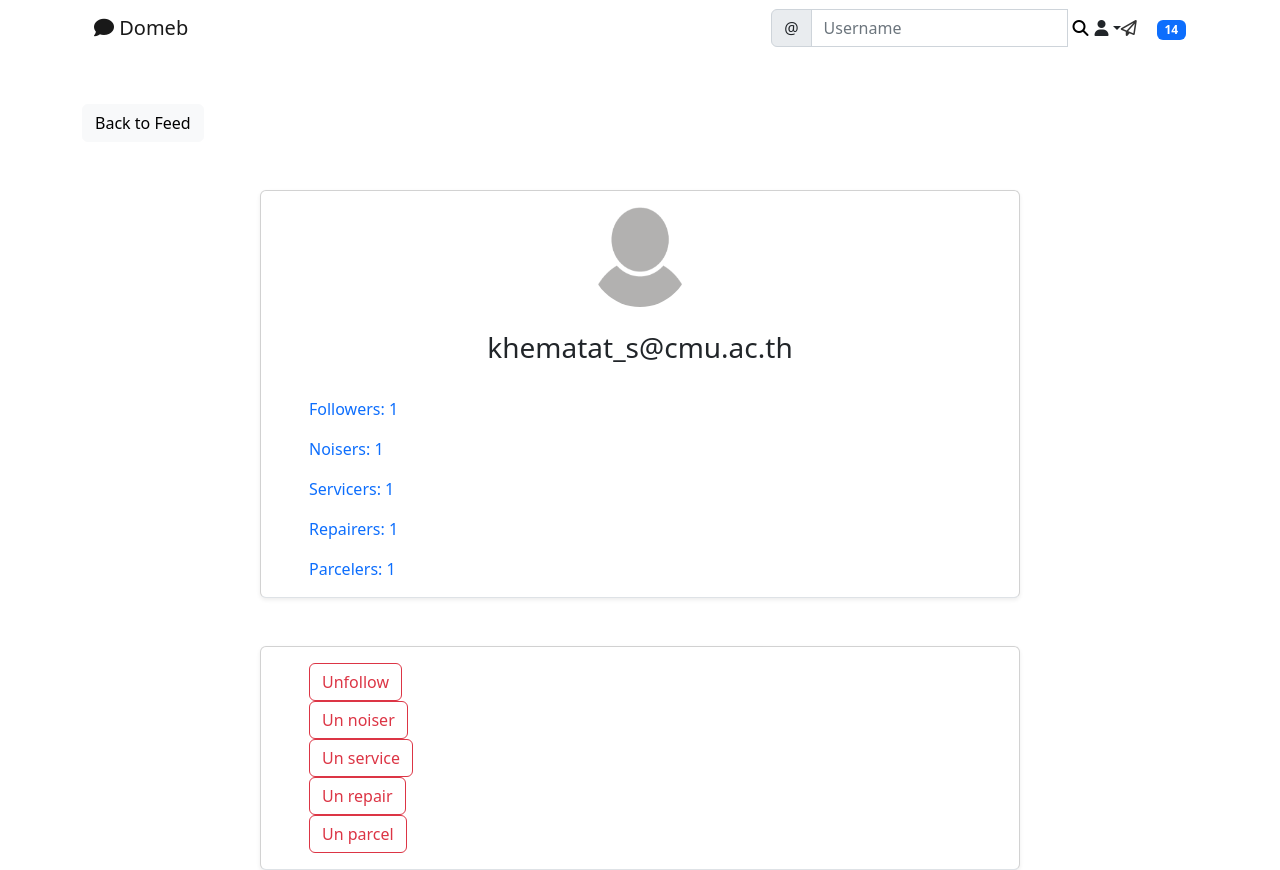
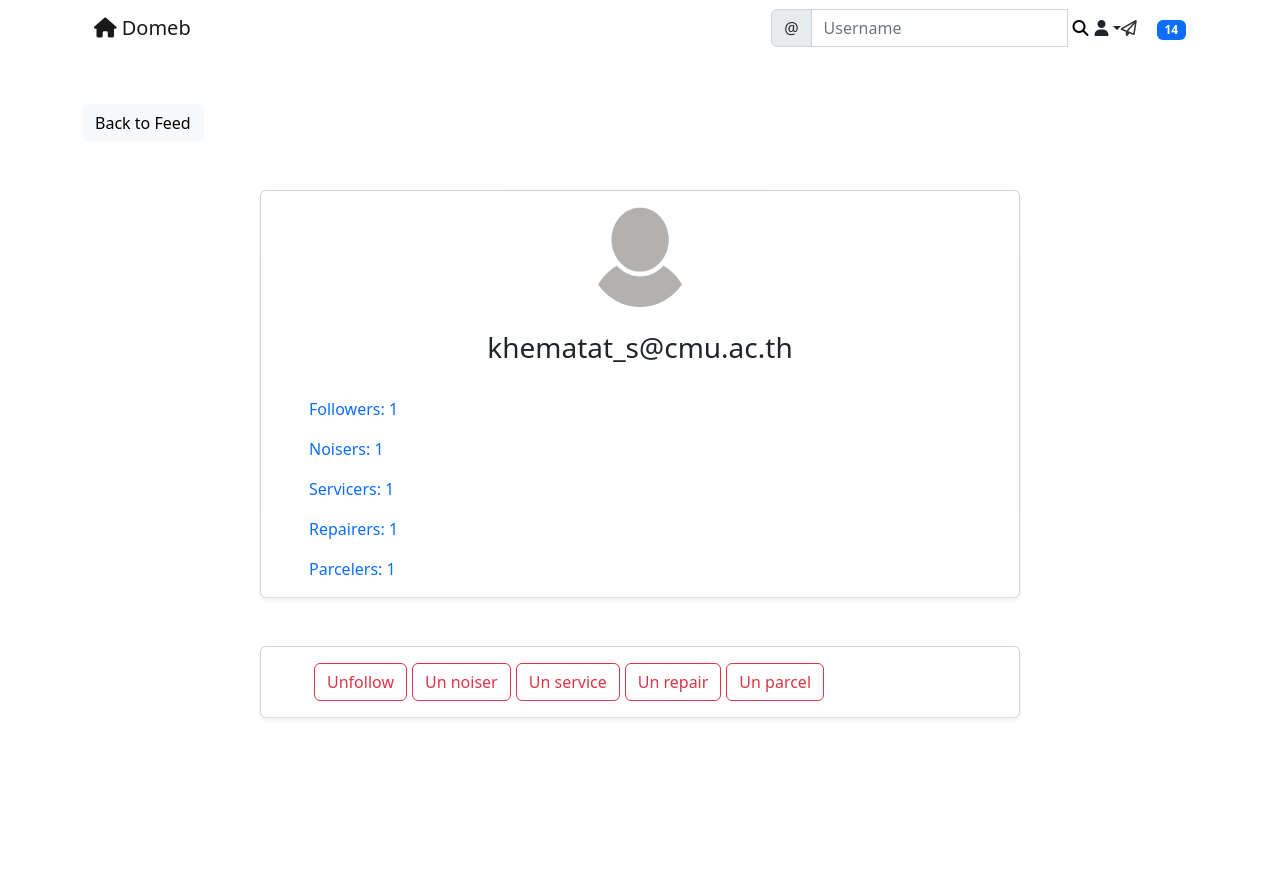
Before and after one commit to TarKz06/finalproject_domeb, a Django app: page /social/profile/2/ in a window 1280 px wide. After the commit the page ends 719 px from the top, so only its background shows below. Run offline with Django 3.2, Linux system fonts and the light colour scheme; a user stored in the database is signed in; data comes from the database, SQL or seed files in the repository; both versions use the stored data as it was after the commit; some libraries are stand-ins or nearby versions.

Commit message:
Update post list

```diff
--- a/landing/templates/landing/navbar.html
+++ b/landing/templates/landing/navbar.html
@@ -1,6 +1,6 @@
 {% load custom_tags %}
 
-<div class="container">
+<div class="container ">
 <nav class="navbar navbar-expand-lg navbar-light">
   <div class="container-fluid">
     <button class="navbar-toggler" type="button" data-bs-toggle="collapse" data-bs-target="#navbarTogglerDemo03" aria-controls="navbarTogglerDemo03" aria-expanded="false" aria-label="Toggle navigation">
@@ -13,7 +13,7 @@
     href="{% url 'index' %}"
     {% endif %}
 
-    ><i class="fas fa-comment"></i> Domeb</a>
+    ><i class="fas fa-home"></i> Domeb</a>
     <div class="collapse navbar-collapse" id="navbarTogglerDemo03">
       <ul class="navbar-nav me-auto mb-2 mb-lg-0">
       </ul>
--- a/social/templates/social/post_list.html
+++ b/social/templates/social/post_list.html
@@ -83,8 +83,8 @@
                     {% csrf_token %}
                     <input type="hidden" name="next" value="{{ request.path }}">
                     <button class="remove-default-btn" type="submit">
-                        {% comment %} <i class="far fa-thumbs-down"> <span>{{ post.dislikes.all.count }}</span></i>
-                    </button> {% endcomment %}
+                       {% comment %} <i class="far fa-thumbs-down"> <span>{{ post.dislikes.all.count }}</span></i> {% endcomment %}
+                    </button>
                 </form>
         </div>
     </div>
--- a/social/templates/social/profile.html
+++ b/social/templates/social/profile.html
@@ -65,18 +65,18 @@
             <p>Birthday: {{ profile.birth_date }}</p>
             {% endif %}
             {% comment %} Follow {% endcomment %}
-
+            <ul class="list-group list-group-horizontal">
             {% if user == request.user %}
                 {% else %}
                 {% if is_following %}
                     <form method="POST" action="{% url 'remove-follower' profile.pk %}">
                         {% csrf_token %}
-                        <button class="btn btn-outline-danger" type="submit">Unfollow</button>
+                        <button style="margin-left: 5px" class="btn btn-outline-danger" type="submit">Unfollow</button>
                     </form>
                     {% else %}
                     <form method="POST" action="{% url 'add-follower' profile.pk %}">
                         {% csrf_token %}
-                        <button class="btn btn-outline-success" type="submit">Follow</button>
+                        <button style="margin-left: 5px" class="btn btn-outline-success" type="submit">Follow</button>
                     </form>
                 {% endif %}
             {% endif %}
@@ -86,12 +86,12 @@
             {% if is_noising %}
                 <form method="POST" action="{% url 'remove-noiser' profile.pk %}">
                     {% csrf_token %}
-                    <button class="btn btn-outline-danger" type="submit">Un noiser</button>
+                    <button style="margin-left: 5px" class="btn btn-outline-danger" type="submit">Un noiser</button>
                 </form>
                 {% else %}
                 <form method="POST" action="{% url 'add-noiser' profile.pk %}">
                     {% csrf_token %}
-                    <button class="btn btn-outline-success" type="submit">noiser</button>
+                    <button style="margin-left: 5px" class="btn btn-outline-success" type="submit">noiser</button>
                 </form>
             {% endif %}
         {% endif %}
@@ -101,12 +101,12 @@
         {% if is_servicing %}
             <form method="POST" action="{% url 'remove-servicer' profile.pk %}">
                 {% csrf_token %}
-                <button class="btn btn-outline-danger" type="submit">Un service</button>
+                <button style="margin-left: 5px" class="btn btn-outline-danger" type="submit">Un service</button>
             </form>
             {% else %}
             <form method="POST" action="{% url 'add-servicer' profile.pk %}">
                 {% csrf_token %}
-                <button class="btn btn-outline-success" type="submit">service</button>
+                <button style="margin-left: 5px" class="btn btn-outline-success" type="submit">service</button>
             </form>
         {% endif %}
     {% endif %}
@@ -116,12 +116,12 @@
 {% if is_repairing %}
     <form method="POST" action="{% url 'remove-repairer' profile.pk %}">
         {% csrf_token %}
-        <button class="btn btn-outline-danger" type="submit">Un repair</button>
+        <button style="margin-left: 5px" class="btn btn-outline-danger" type="submit">Un repair</button>
     </form>
     {% else %}
     <form method="POST" action="{% url 'add-repairer' profile.pk %}">
         {% csrf_token %}
-        <button class="btn btn-outline-success" type="submit">repair</button>
+        <button style="margin-left: 5px" class="btn btn-outline-success" type="submit">repair</button>
     </form>
 {% endif %}
 {% endif %}
@@ -132,14 +132,14 @@
     <form method="POST" action="{% url 'remove-parceler' profile.pk %}">
         {% csrf_token %}
         {% if request.user.is_superuser %}
-        <button class="btn btn-outline-danger" type="submit">Un parcel</button>
+        <button style="margin-left: 5px" class="btn btn-outline-danger" type="submit">Un parcel</button>
         {% endif %}
     </form>
     {% else %}
     <form method="POST" action="{% url 'add-parceler' profile.pk %}">
         {% csrf_token %}
         {% if request.user.is_superuser %}
-        <button class="btn btn-outline-success" type="submit">parcel</button>
+        <button style="margin-left: 5px" class="btn btn-outline-success" type="submit">parcel</button>
         {% endif %}
     </form>
 
@@ -147,7 +147,7 @@
 {% endif %}
         </div>
     </div>
-
+    {% if request.user.is_superuser %}
     {% for post in posts %}
     <div class="row justify-content-center mt-5">
         <div class="col-md-8 col-sm-12 border-bottom">
@@ -193,5 +193,6 @@
         </div>
     </div>
     {% endfor %}
+    {% endif %}
 </div>
 {% endblock content %}
```
Also changed, not shown: db.sqlite3, media/uploads/message_photos/money.jpg (added).
